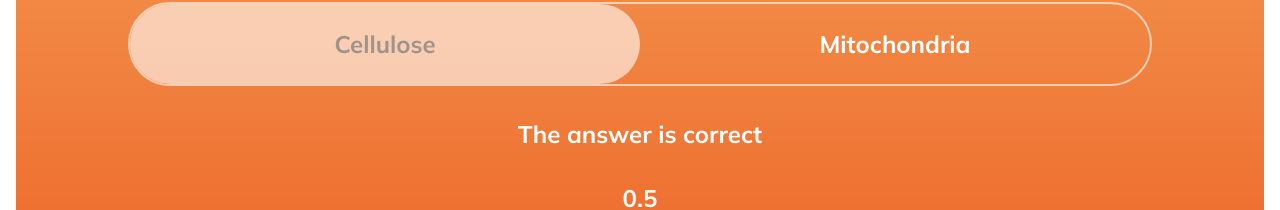
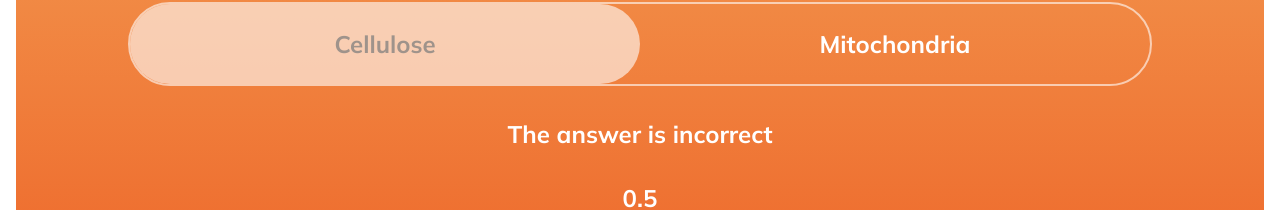
Before and after one commit to mattwsheps/seneca-learning-fe-task, a React (Vite) app: page / in a window 1280 px wide. Shown: the part 430-640 px from the top of the page. Built offline with nearby package versions, Linux system fonts and the light colour scheme.

Commit message:
Updated 'answer is correct' div

```diff
--- a/src/components/Question.tsx
+++ b/src/components/Question.tsx
@@ -5,7 +5,6 @@ import AnswerToggle from "./AnswerToggle";
 import { useQuery } from "@tanstack/react-query";
 import useCorrectness from "../hooks/useCorrectness";
 import useSelectedOptions from "../hooks/useSelectedOptions";
-
 
 const Question = () => {
   const {
@@ -72,8 +71,10 @@ const Question = () => {
             />
           ))}
         </div>
-          <div className="font-bold text-2xl">The answer is correct</div>
-          <div className="font-bold text-2xl">{correctnessPercentage}</div>
+        <div className="font-bold text-2xl">
+          The answer is {isAllCorrect ? "correct" : "incorrect"}
+        </div>
+        <div className="font-bold text-2xl">{correctnessPercentage}</div>
       </div>
     </div>
   );
```
